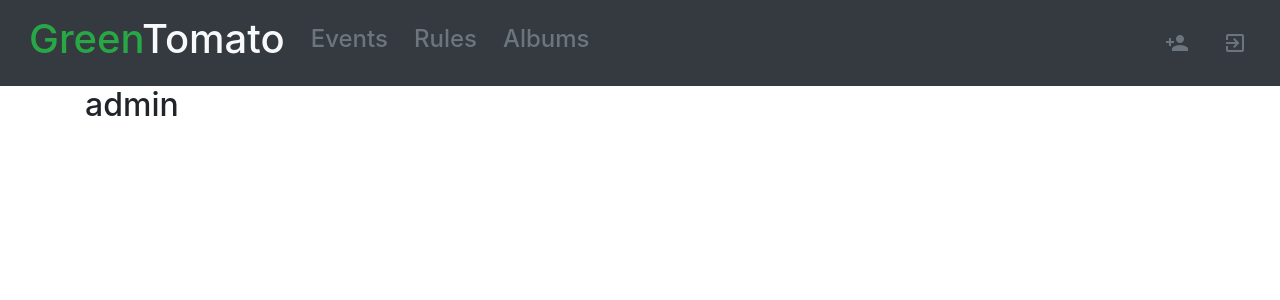
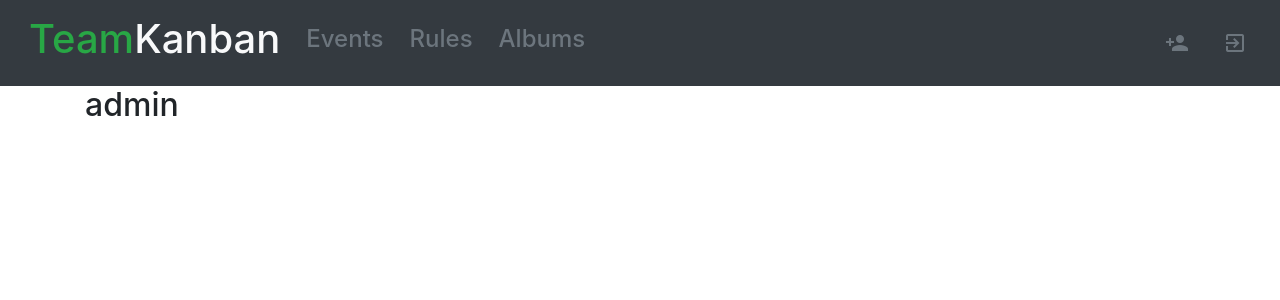
Before and after one commit to keiusukematsuda/team_board, a Django app: page /accounts/1/ in a window 1280 px wide. Shown: the top 300 px of the page. Run offline with Django 3.2, Linux system fonts and the light colour scheme; data comes from the database, SQL or seed files in the repository; some libraries are stand-ins or nearby versions.

Commit message:
change some

```diff
--- a/templates/proto1/base.html
+++ b/templates/proto1/base.html
@@ -7,12 +7,12 @@
         <link rel="stylesheet" href="{% static 'proto1/css/my.css' %}">
         <link href="https://fonts.googleapis.com/icon?family=Material+Icons" rel="stylesheet">
         {% block extra_css %}{% endblock %}
-        <title>{% block title %}GreenTomato Member's Portal{% endblock %}</title>
+        <title>{% block title %}TeamKanban{% endblock %}</title>
     </head>
     <body>
         <header class="bg-dark">
             <nav class="navbar navbar-expand-md navbar-dark sticky-top">
-                <a class="btn mr-auto" href=""><h1><span class="text-success">Green</span><span class="text-light">Tomato</span></h1></a>
+                <a class="btn mr-auto" href=""><h1><span class="text-success">Team</span><span class="text-light">Kanban</span></h1></a>
                 <button type="button" class="navbar-toggler" data-toggle="collapse" data-target="#navbarForm" aria-controls="navbarForm" aria-expanded="false" aria-label="ナビゲーションの切替">
                     <span class="navbar-toggler-icon"></span>
                 </button>
```
